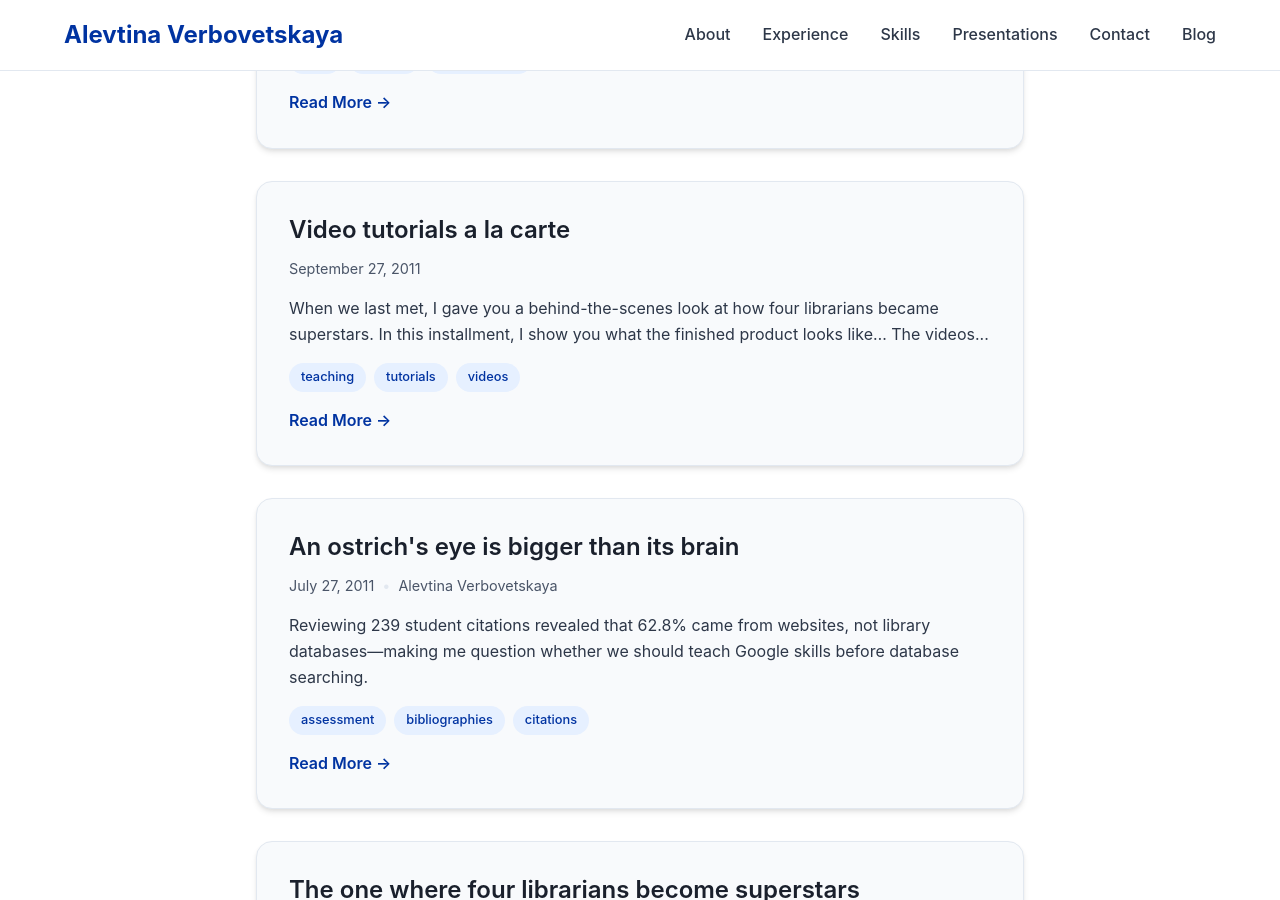
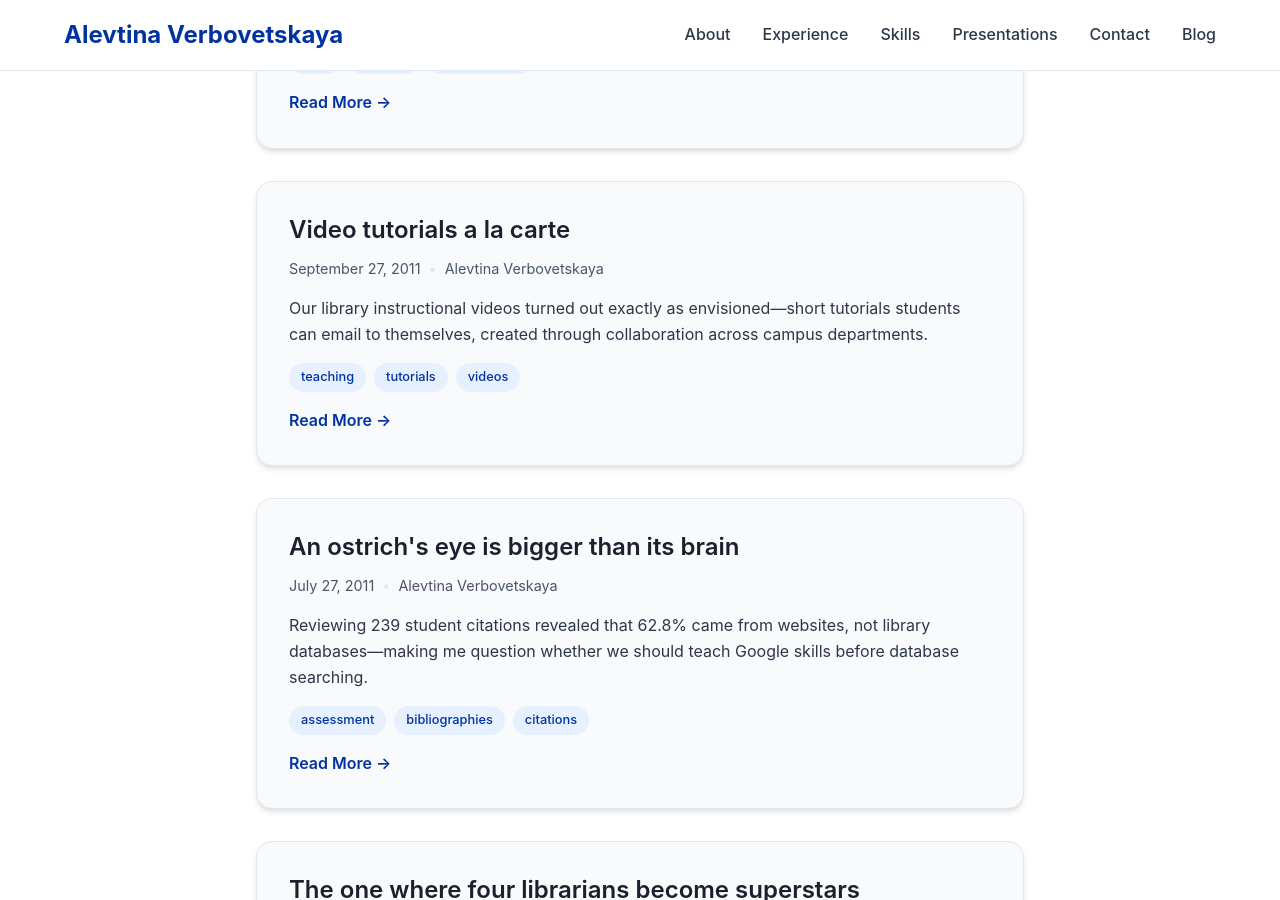
Before and after one commit to alevtina/alevtina.github.io, a Jekyll site: the page built from blog.md, in a window 1280 px wide and 900 px high, scrolled down 2541 px. Built offline with Jekyll 4.4.1, drawn with Linux system fonts in a browser that asks for light colours; some web fonts are replaced.

Commit message:
Added excerpt to old blog post

```diff
--- a/_posts/2011-09-27-video-tutorials-a-la-carte.md
+++ b/_posts/2011-09-27-video-tutorials-a-la-carte.md
@@ -2,6 +2,8 @@
 layout: post
 title: "Video tutorials a la carte"
 date: "2011-09-27"
+author: "Alevtina Verbovetskaya"
+excerpt: "Our library instructional videos turned out exactly as envisioned—short tutorials students can email to themselves, created through collaboration across campus departments."
 categories:
   - "instruction"
 tags:
```
